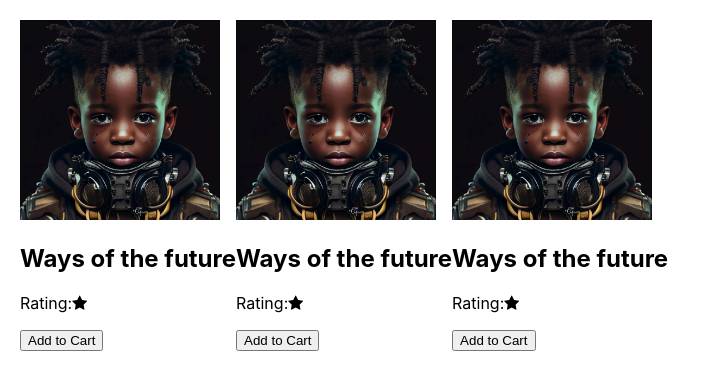
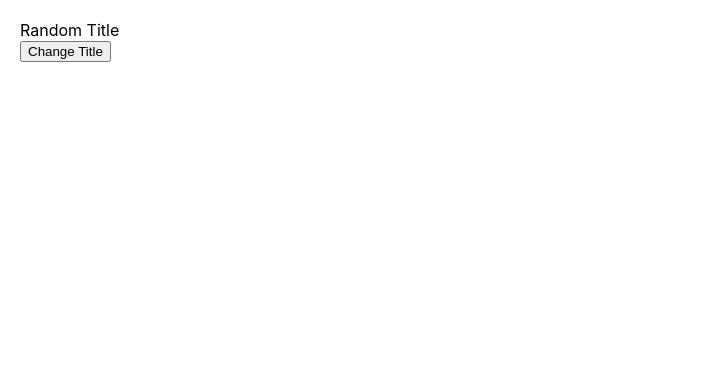
Before and after one commit to emmanuelekaka/refresh, a React (Create React App) app: page / in a window 1280 px wide. Shown: the top 390 px of the page, without its empty margins (0-710 px from the left). Built offline with nearby package versions, Linux system fonts and the light colour scheme.

Commit message:
Chore: simple use state.

```diff
--- a/public/index.html
+++ b/public/index.html
@@ -15,7 +15,7 @@
       user's mobile device or desktop. See https://developers.google.com/web/fundamentals/web-app-manifest/
     -->
     <link rel="manifest" href="%PUBLIC_URL%/manifest.json" />
-    <link rel="stylesheet" href="https://cdnjs.cloudflare.com/ajax/libs/font-awesome/4.7.0/css/font-awesome.min.css">
+    <!-- <link rel="stylesheet" href="https://cdnjs.cloudflare.com/ajax/libs/font-awesome/4.7.0/css/font-awesome.min.css"> -->
     <!--
       Notice the use of %PUBLIC_URL% in the tags above.
       It will be replaced with the URL of the `public` folder during the build.
--- /dev/null
+++ b/src/Hooks/useState/Advanced.jsx
@@ -0,0 +1,28 @@
+import React, {useState} from 'react';
+
+
+const Advanced = () => {
+  let [name, setName] = useState('Random Title');
+  const handleClick = ()=>{
+    if (name ===  'Random Title'){
+      setName('Way of the Universe');
+    }else{
+      setName('Random Title');
+    }
+
+  }
+
+  // let title = "Random Title";
+  // const changeTitle = ()=>{
+  //    title = "Emma Test"
+  //   return title;
+  // }
+  return (
+    <div>
+      <div>{name}</div>
+      <button type="button" onClick={handleClick}>Change Title</button>
+    </div>
+  )
+}
+
+export default Advanced
--- a/src/index.js
+++ b/src/index.js
@@ -2,13 +2,15 @@ import React from 'react';
 import ReactDOM from 'react-dom/client';
 import './index.css';
 // import App from './App';
-import BookList from './Books/BookList';
+// import BookList from './Books/BookList';
 
-import Data from './Books/Data';
+// import Data from './Books/Data';
+import Advanced from './Hooks/useState/Advanced.jsx';
 
 const root = ReactDOM.createRoot(document.getElementById('root'));
 root.render(
   <React.StrictMode>
-    <BookList Items={Data}/>
+    {/* <BookList Items={Data}/> */}
+    <Advanced/>
   </React.StrictMode>
 );
```
